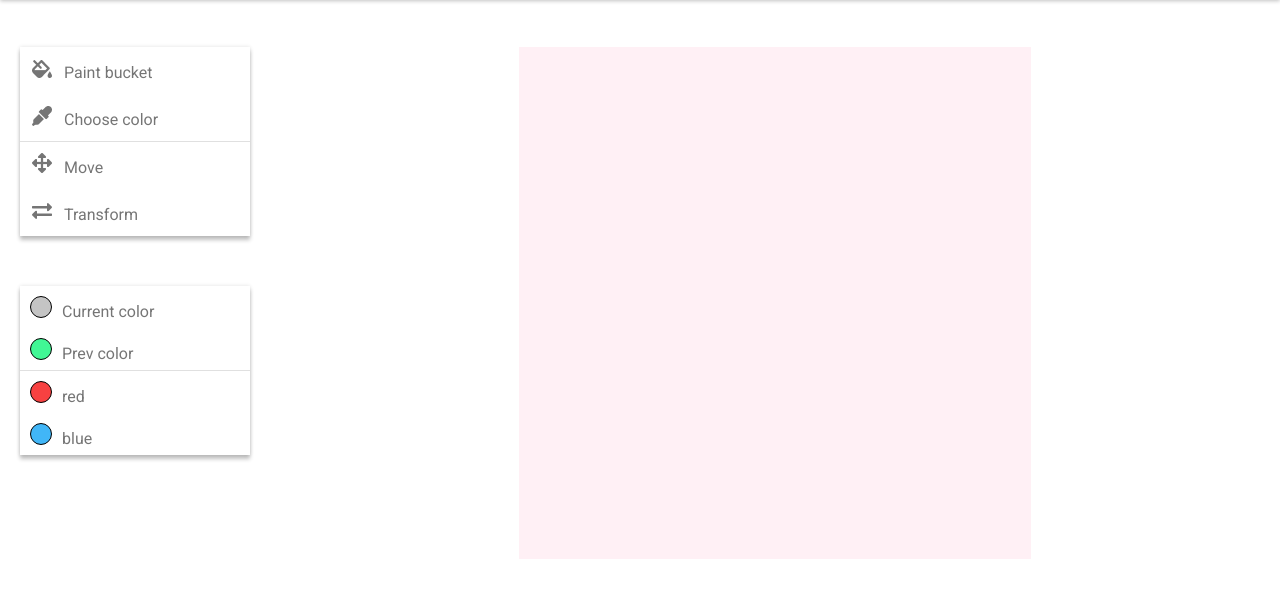
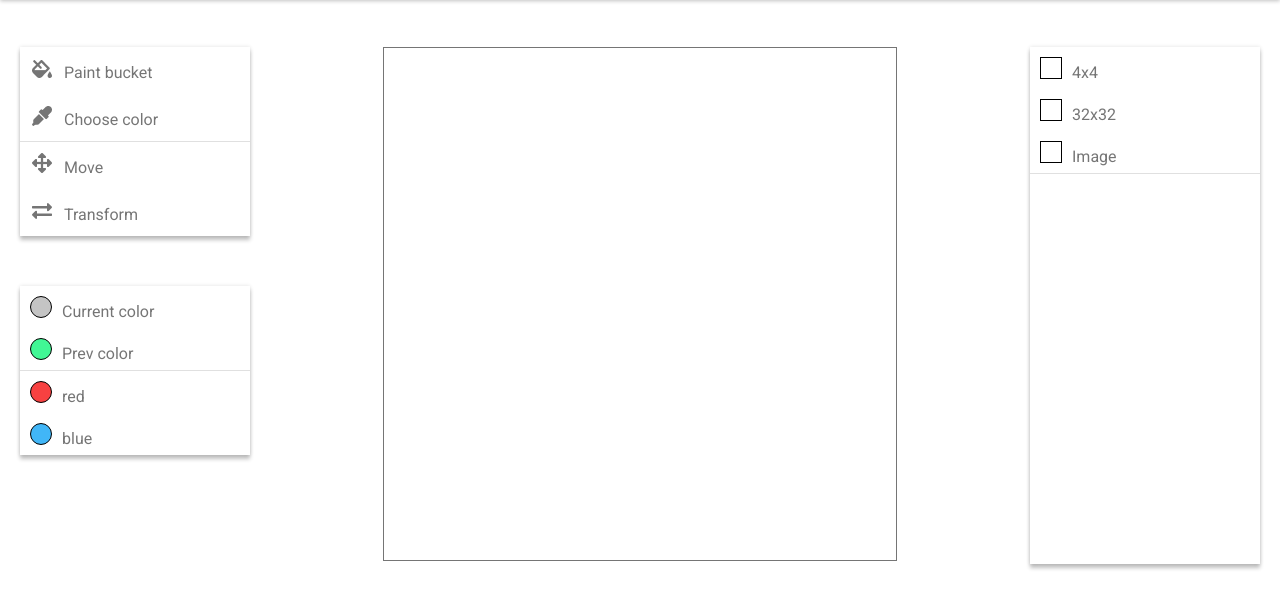
Before and after one commit to Shrrrimp/codejam-canvas, a plain HTML site: page index.html in a window 1280 px wide. Shown: the part 46-654 px from the top of the page. Drawn offline with nearby package versions, Linux system fonts and the light colour scheme.

Commit message:
fix: change canvas style

```diff
--- a/index.html
+++ b/index.html
@@ -43,6 +43,14 @@
         <section class="canvas_container">
             <canvas id="canvas" width="512" height="512"></canvas>
         </section>
+        <div class="toolbar">
+            <ul class="set--rec">
+                <a href="#" id="size4"><li class="rec">4x4</li></a>
+                <a href="#" id="size32"><li class="rec">32x32</li></a>
+                <a href="#" id="sizeImg"><li class="rec">Image</li></a>
+            </ul>
+        </div>
     </main>
+    <script  src="./dist/app.js"></script>
 </body>
 </html>
--- a/style.scss
+++ b/style.scss
@@ -1,10 +1,6 @@
 $white: #ffffff;
 $gray: rgba(0, 0, 0, 0.5413);
 $black: rgba(60, 57, 57, 1);
-
-// body {
-//     background: hotpink;
-// }
 
 a {
     text-decoration: none;
@@ -114,6 +110,15 @@ main {
     .sub_color::before {
         background-color: #41B6F7;
     }
+
+    .set--rec li::before {
+        content: "";
+        display: inline-flex;
+        margin: 10px;
+        width: 20px;
+        height: 20px;
+        border: 1px solid black;
+    }
 }
 
 /*------------Canvas-------------*/
@@ -123,5 +128,5 @@ main {
 }
 
 #canvas {
-    background-color: lavenderblush;
+    border: 1px solid $gray;
 }
```
Also changed, not shown: style.css, 1 other file.
